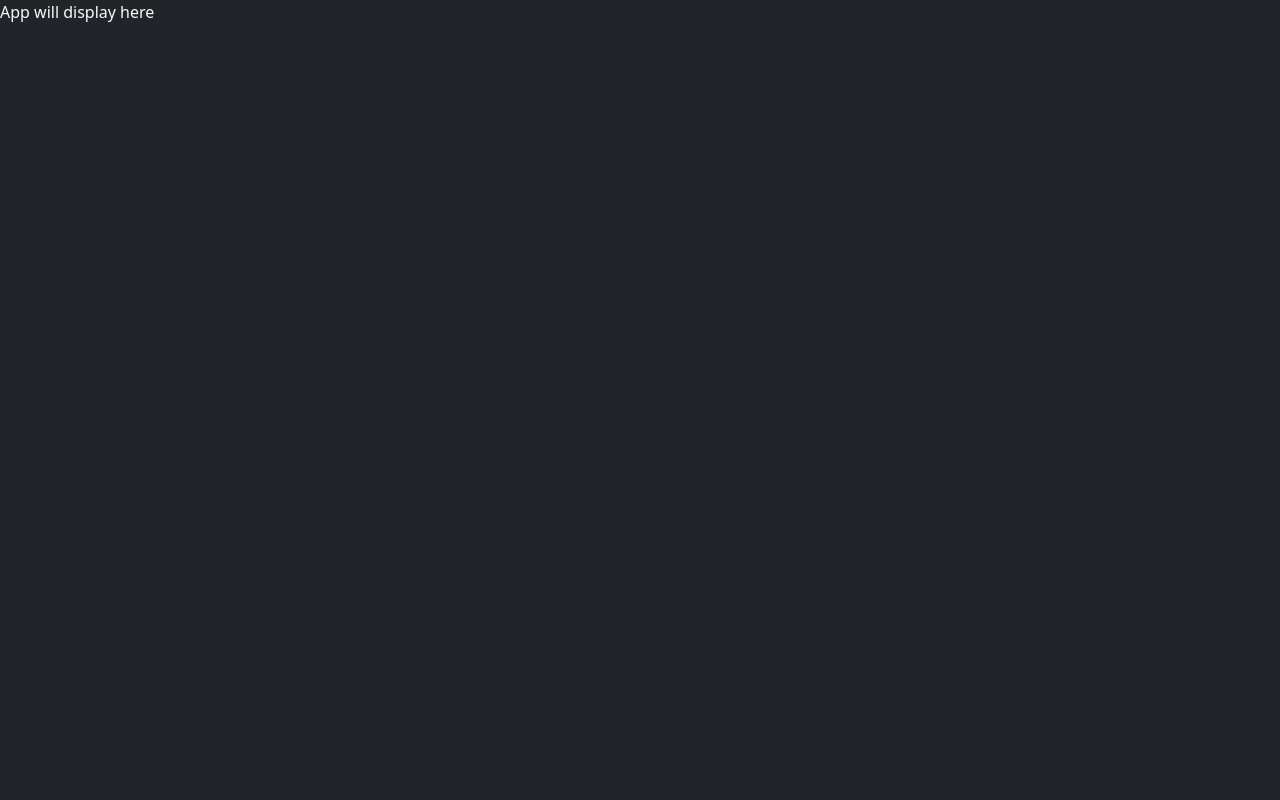
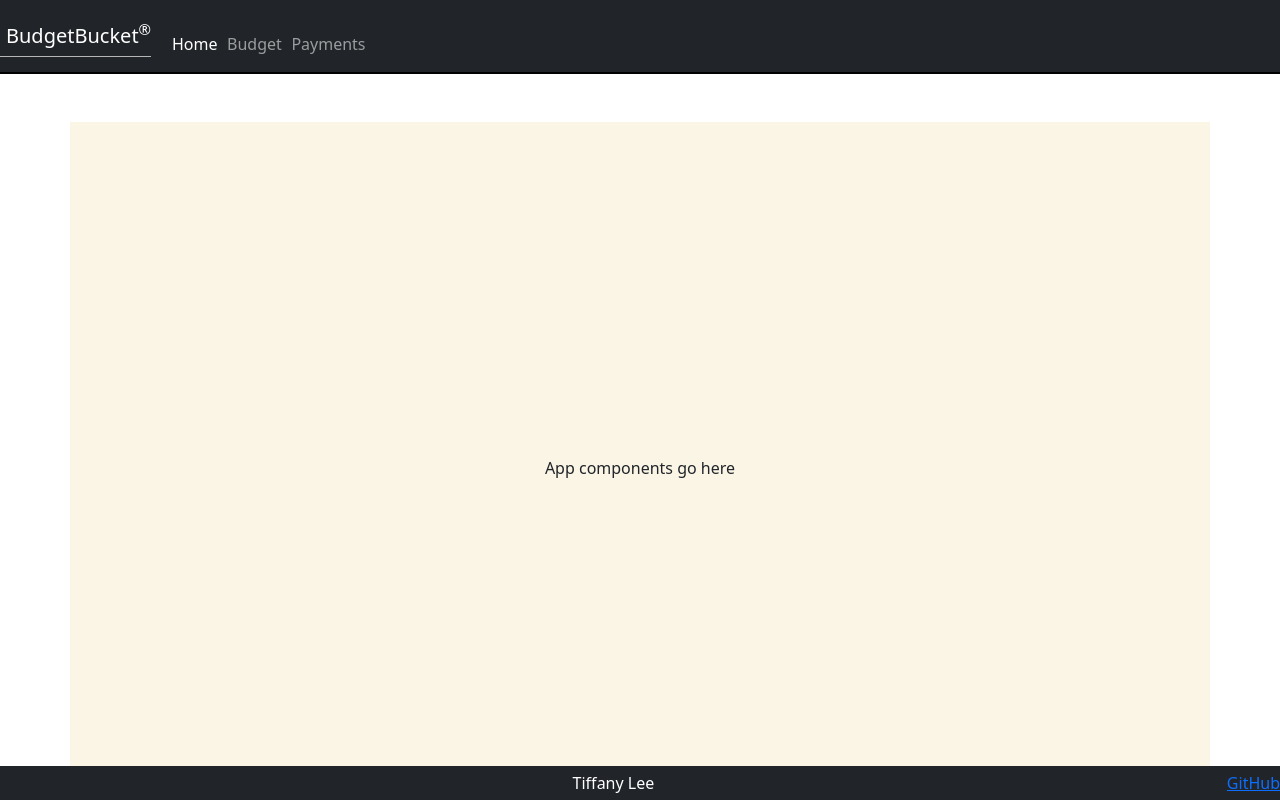
Before and after one commit to tiffannyylee/startup, a React (Vite) app: page / in a window 1280 px wide. Built offline with nearby package versions, Linux system fonts and the light colour scheme.

Commit message:
added header and footer to jsx

```diff
--- a/src/app.css
+++ b/src/app.css
@@ -1,4 +1,4 @@
-.body {
+.app-container {
     height: 100vh;
     margin: 0;
     padding:0;
--- a/src/app.jsx
+++ b/src/app.jsx
@@ -3,5 +3,33 @@ import 'bootstrap/dist/css/bootstrap.min.css';
 import './app.css';
 
 export default function App() {
-  return <div className='body bg-dark text-light'>App will display here</div>;
+  return (
+  //<div className='body bg-dark text-light'>App will display here</div>
+  <div className="app-container">
+    <header className="container-fluid">
+      <nav className="navbar fixed-top navbar-dark bg-dark">
+      <div className='navbar-brand'>
+      BudgetBucket<sup>&reg;</sup>
+          </div>
+        <menu className="navbar-nav">
+          <li className="nav-item">
+            <a className="nav-link active" href="index.html">Home</a>
+          </li>
+          <li className="nav-item">
+            <a className="nav-link" href="budget.html">Budget</a>
+          </li>
+          <li className="nav-item">
+            <a className="nav-link" href="payment.html">Payments</a>
+          </li>
+        </menu>
+      </nav>
+    </header>
+    <main className="container mt-5 pt-5">App components go here</main>
+    <footer className='bg-dark'>
+        <span className="text-reset">Tiffany Lee</span>
+        <a href="https://github.com/tiffannyylee/startup">GitHub</a>
+      </footer>
+    </div>
+  );
+
 }
```
